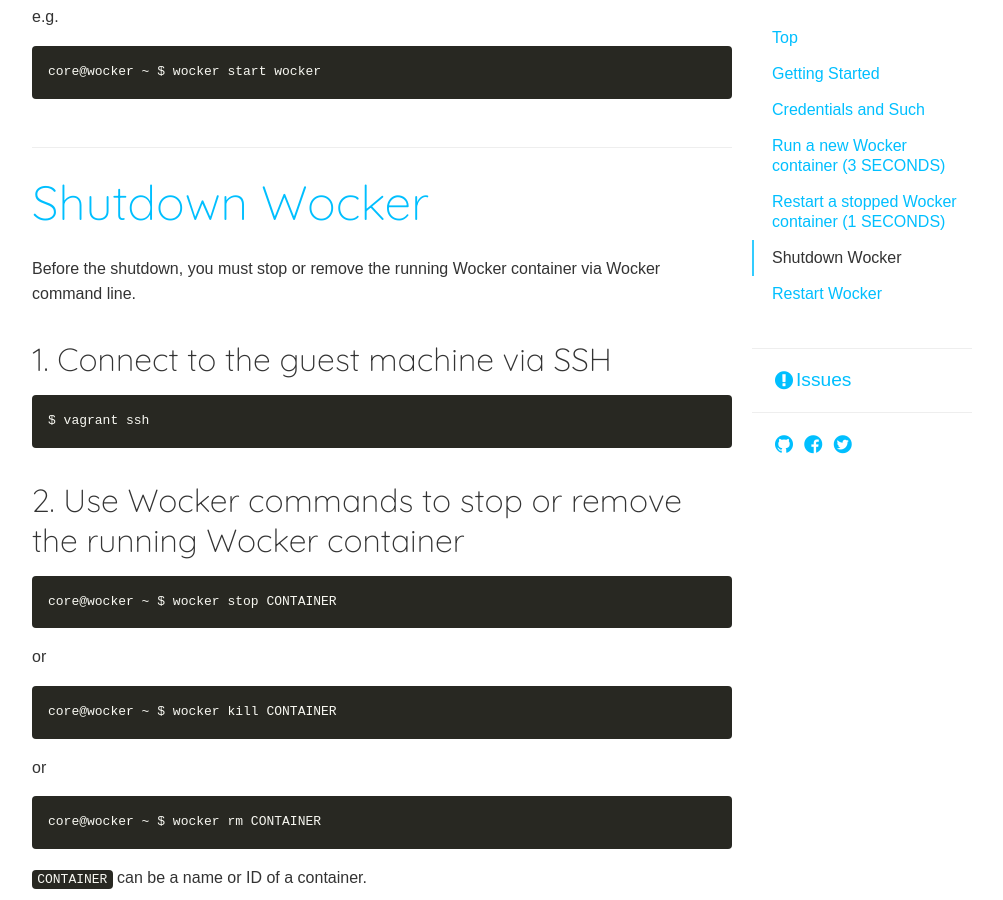
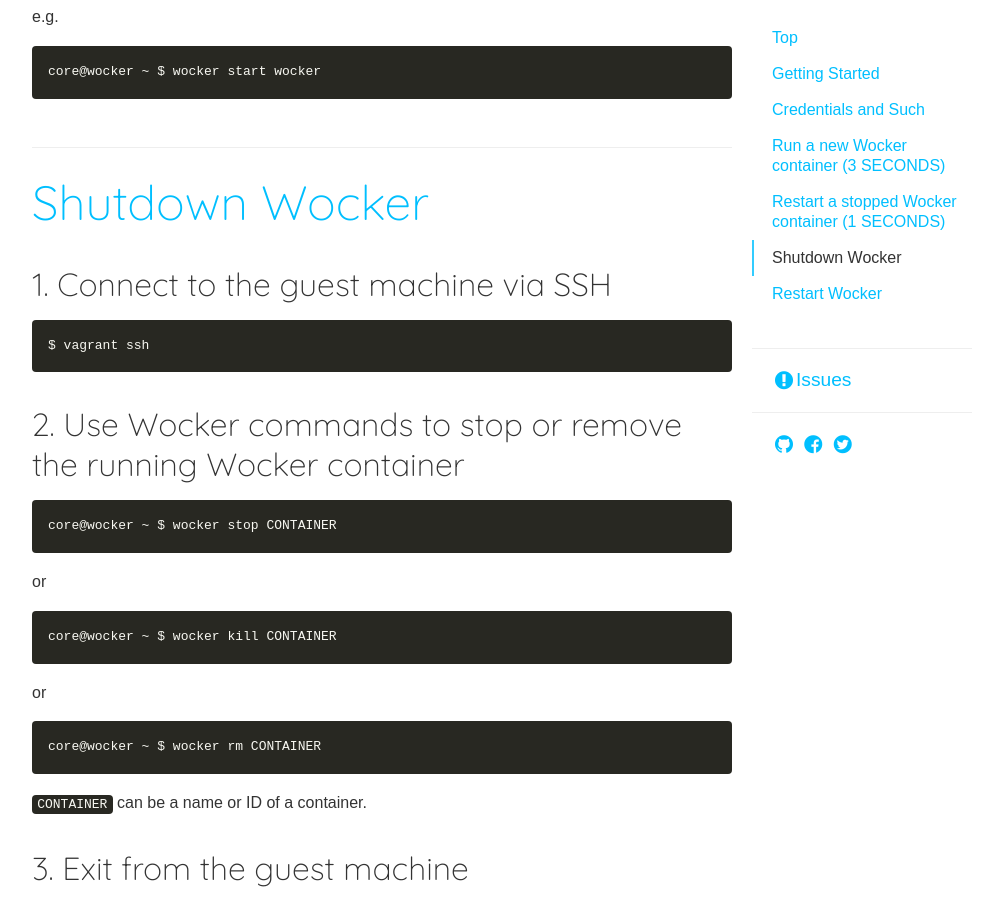
Before and after one commit to wckr/wckr.github.io, a Jekyll site: the page built from index.md, in a window 1280 px wide and 900 px high, scrolled down 5363 px. Shown: the whole window, without its empty margins (138-1141 px from the left). Built offline with Jekyll 4.4.1, drawn with Linux system fonts in a browser that asks for light colours; nearby versions of some CDN libraries; some web fonts are replaced; Markdown is read by kramdown in place of the engine named in the settings; a script that is not in the unit is left out; comment, search, counter and statistics services are not loaded.

Commit message:
Update "Shutdown Wocker"

````diff
--- a/index.md
+++ b/index.md
@@ -196,8 +196,6 @@
 
 ## Shutdown Wocker
 
-Before the shutdown, you must stop or remove the running Wocker container via Wocker command line.
-
 ### 1. Connect to the guest machine via SSH
 
 ```bash
````
